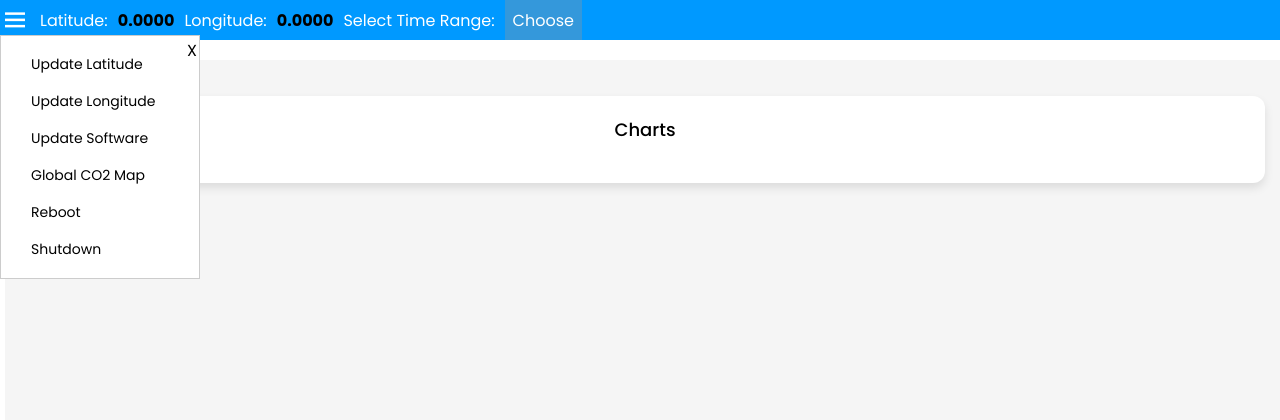
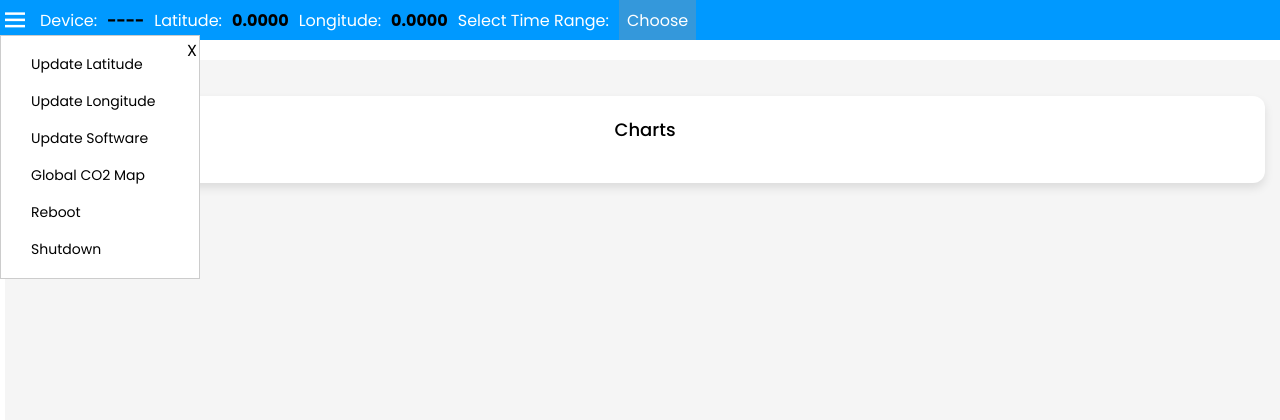
Before and after one commit to SteveBz/MoonRabbit, a Flask app: page / in a window 1280 px wide. Shown: the top 420 px of the page. Run offline with Flask 2, Linux system fonts and the light colour scheme; some libraries are stand-ins or nearby versions.

Commit message:
Add device information to index.html

```diff
--- a/templates/index.html
+++ b/templates/index.html
@@ -31,6 +31,8 @@
     </nav>
     <div class="label-value-container">
         <div class="location-info">
+            <label>Device:</label>
+            <span id="device-id">----</span>
             <label>Latitude:</label>
             <span id="latitude">0.0000</span>
             <label>Longitude:</label>
```
